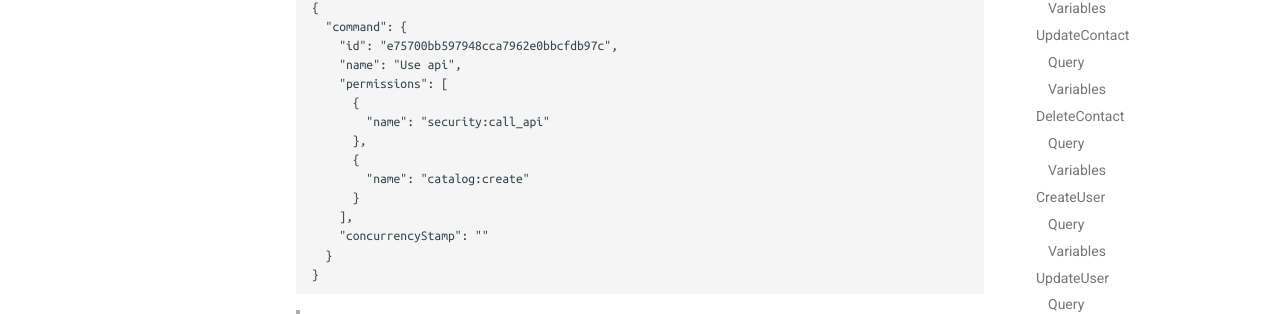
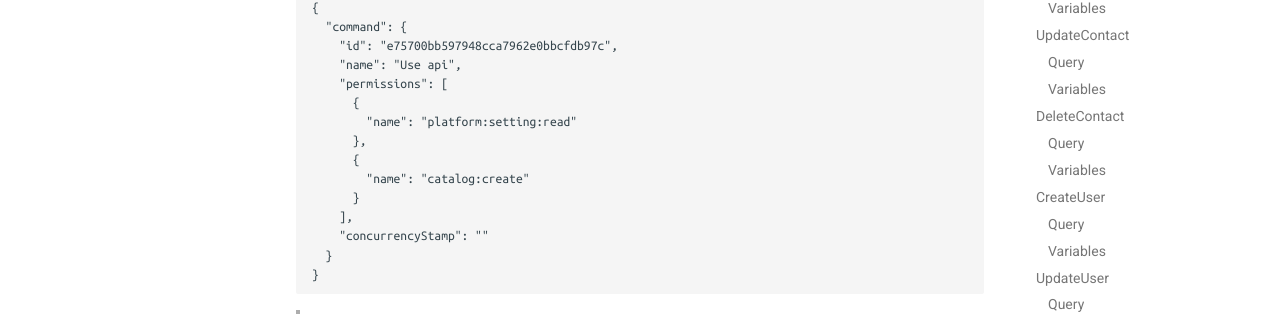
Before and after one commit to VirtoCommerce/vc-module-experience-api, an MkDocs documentation site: the page built from docs/x-profile-reference.md, in a window 1280 px wide and 900 px high, scrolled down 7956 px. Shown: the part 450-764 px from the top of the window. Built offline with MkDocs 1.6.1 and Material for MkDocs 9.7.7, drawn with Linux system fonts in a browser that asks for light colours; comment, search, counter and statistics services are not loaded.

Commit message:
remove-call-api-permission-mentioning

```diff
--- a/docs/x-profile-reference.md
+++ b/docs/x-profile-reference.md
@@ -309,7 +309,7 @@ mutation($command: InputUpdateRoleType!) {
     "name": "Use api",
     "permissions": [
       {
-      	"name": "security:call_api"
+      	"name": "platform:setting:read"
       },
       {
         "name": "catalog:create"
```
